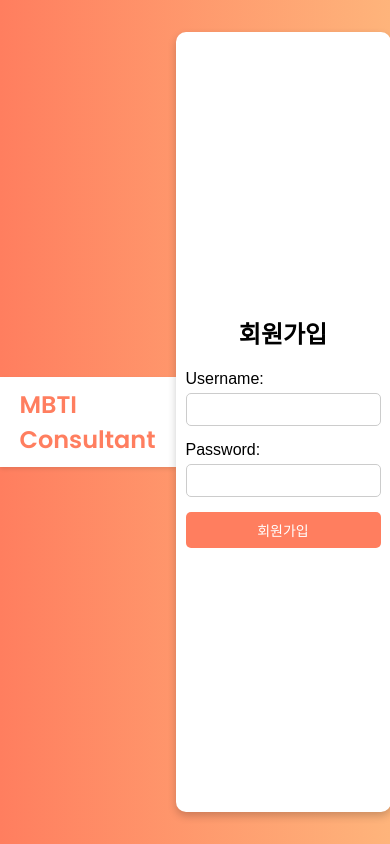
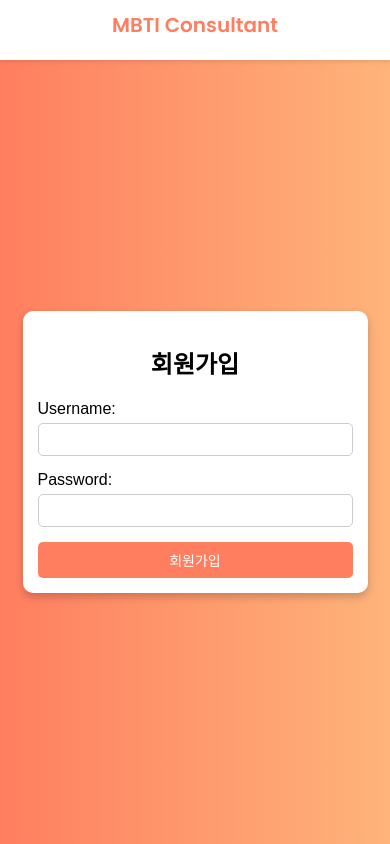
Before and after one commit to Jeonggon-Kim/MBTI_Consultant, a Django app: page /sign_up in a window 390 px wide. Run offline with Django 5.2, Linux system fonts and the light colour scheme.

Commit message:
signup base login 반응형 css 수정

```diff
--- a/templates/base.html
+++ b/templates/base.html
@@ -11,11 +11,15 @@
             font-family: 'Arial', sans-serif;
             margin: 0;
             background: linear-gradient(to right, #ff7e5f, #feb47b);
+            display: flex;
+            flex-direction: column;
+            min-height: 100vh;
         }
         .header {
             background-color: #ffffff;
             padding: 10px 20px;
             display: flex;
+            justify-content: center;
             align-items: center;
             box-shadow: 0 2px 4px rgba(0, 0, 0, 0.1);
         }
@@ -29,7 +33,17 @@
             display: flex;
             justify-content: center;
             align-items: center;
-            height: 90vh;
+            flex-grow: 1;
+            padding: 20px;
+        }
+        @media (max-width: 600px) {
+            .header {
+                flex-direction: column;
+            }
+            .header .logo {
+                font-size: 20px;
+                margin-bottom: 10px;
+            }
         }
     </style>
 </head>
--- a/templates/sign_up.html
+++ b/templates/sign_up.html
@@ -1,79 +1,9 @@
-<!DOCTYPE html>
-<html lang="ko">
-<head>
-    <meta charset="UTF-8">
-    <meta name="viewport" content="width=device-width, initial-scale=1.0">
-    <title>회원가입</title>
-    <style>
-        body {
-            font-family: 'Arial', sans-serif;
-            display: flex;
-            justify-content: center;
-            align-items: center;
-            height: 100vh;
-            margin: 0;
-            background: linear-gradient(to right, #ff7e5f, #feb47b);
-        }
-        .container {
-            background-color: #ffffff;
-            padding: 20px;
-            border-radius: 10px;
-            box-shadow: 0 4px 8px rgba(0, 0, 0, 0.2);
-            max-width: 400px;
-            width: 100%;
-            text-align: center;
-        }
-        h2 {
-            margin-bottom: 20px;
-        }
-        form {
-            display: flex;
-            flex-direction: column;
-        }
-        label {
-            text-align: left;
-            margin-bottom: 5px;
-        }
-        input {
-            margin-bottom: 15px;
-            padding: 10px;
-            border: 1px solid #ccc;
-            border-radius: 5px;
-        }
-        button {
-            padding: 10px;
-            border: none;
-            border-radius: 5px;
-            background-color: #ff7e5f;
-            color: white;
-            font-size: 16px;
-            cursor: pointer;
-        }
-        button:hover {
-            background-color: #feb47b;
-        }
-        @media (max-width: 600px) {
-            .container {
-                padding: 10px;
-            }
-            button {
-                font-size: 14px;
-                padding: 8px;
-            }
-            input {
-                padding: 8px;
-            }
-        }
-    </style>
-</head>
-
 {% extends 'base.html' %}
-
-{% load static %}
 
 {% block title %}회원가입 - MBTI 상담소{% endblock %}
 
 {% block content %}
+<div class="signup-container">
     <div class="form-container">
         <h2>회원가입</h2>
         <form method="post">
@@ -85,4 +15,59 @@
             <button type="submit">회원가입</button>
         </form>
     </div>
+</div>
+<style>
+    .signup-container {
+        background-color: #ffffff;
+        padding: 20px;
+        border-radius: 10px;
+        box-shadow: 0 4px 8px rgba(0, 0, 0, 0.2);
+        max-width: 400px;
+        width: 100%;
+        text-align: center;
+        margin: 0 auto; /* Center the signup container */
+    }
+    .form-container h2 {
+        margin-bottom: 20px;
+    }
+    .form-container form {
+        display: flex;
+        flex-direction: column;
+    }
+    .form-container label {
+        text-align: left;
+        margin-bottom: 5px;
+    }
+    .form-container input {
+        margin-bottom: 15px;
+        padding: 10px;
+        border: 1px solid #ccc;
+        border-radius: 5px;
+    }
+    .form-container button {
+        padding: 10px;
+        border: none;
+        border-radius: 5px;
+        background-color: #ff7e5f;
+        color: white;
+        font-size: 16px;
+        cursor: pointer;
+    }
+    .form-container button:hover {
+        background-color: #feb47b;
+    }
+    @media (max-width: 600px) {
+        .signup-container {
+            padding: 15px;
+            max-width: 90%;
+        }
+        .form-container button {
+            font-size: 14px;
+            padding: 8px;
+        }
+        .form-container input {
+            padding: 8px;
+        }
+    }
+</style>
 {% endblock %}
```
Also changed, not shown: templates/login.html (+62 -76 lines). Lines whose indentation alone changed are shown as unchanged.
